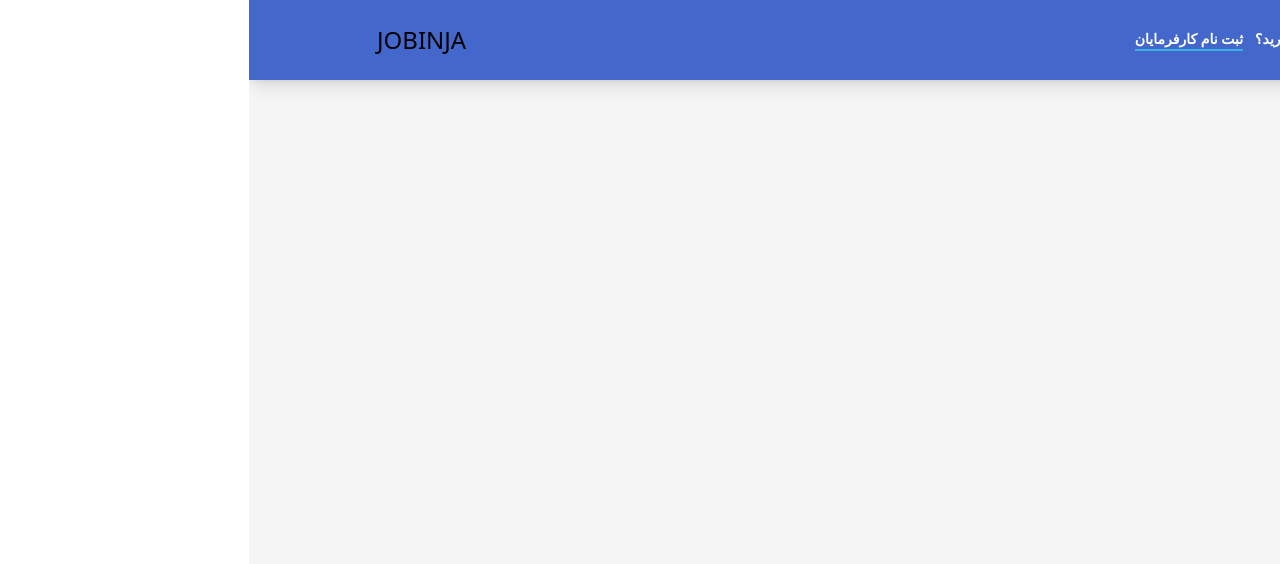
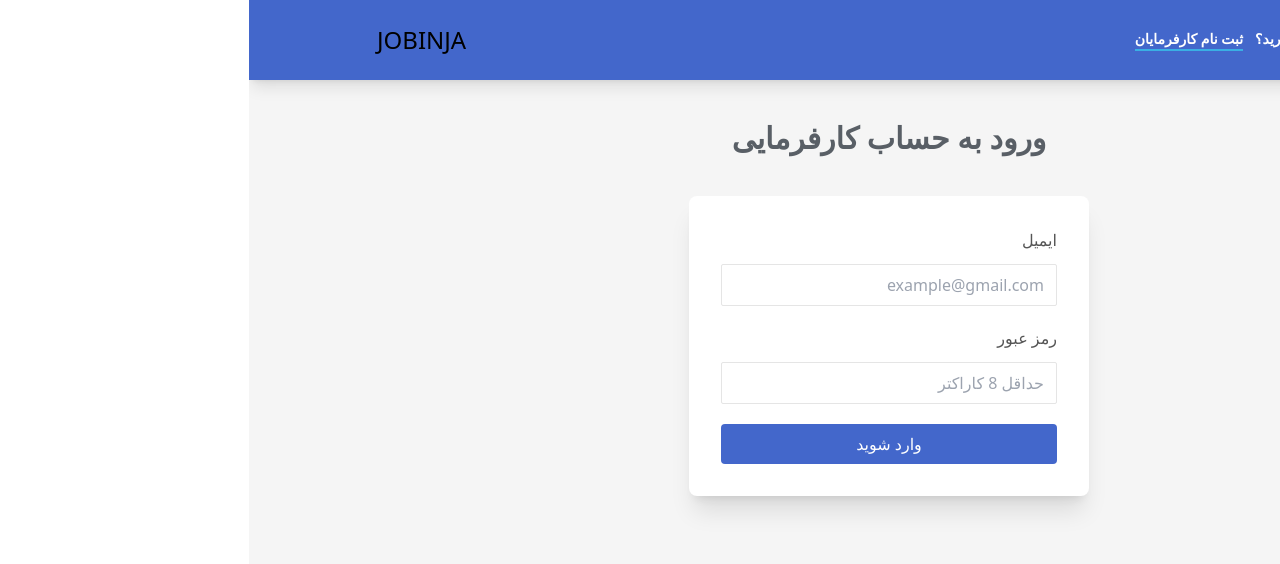
Before and after one commit to dosepehr/mern-jobinja-clone, a React (Vite) app in the folder client/: page /employer/login in a window 1280 px wide. Shown: the top 564 px of the page. Built offline with nearby package versions, Linux system fonts and the light colour scheme.

Commit message:
add login employer form

```diff
--- a/client/src/components/LoginEmployer.jsx
+++ b/client/src/components/LoginEmployer.jsx
@@ -1,5 +1,6 @@
 import { Link } from 'react-router-dom';
-
+import { Form, Formik, ErrorMessage, Field } from 'formik';
+import { loginUserShema } from '../validation/usersValidation';
 const LoginEmployer = () => {
     return (
         <div className='min-h-screen bg-[#f5f5f5] pb-10'>
@@ -15,6 +16,54 @@ const LoginEmployer = () => {
                 </div>
                 <p className='text-2xl'>JOBINJA</p>
             </nav>
+            <div className=' mt-10'>
+                <p className='text-mainmainDarkGray text-3xl text-[#595f66] font-semibold text-center'>
+                    ورود به حساب کارفرمایی
+                </p>
+                <Formik
+                    initialValues={{
+                        email: '',
+                        password: '',
+                    }}
+                    validationSchema={loginUserShema}
+                    onSubmit={(values) => {
+                        console.log(values);
+                    }}
+                >
+                    <Form className='bg-white shadow-xl mx-auto w-[400px] max-w-[90%] mt-10 p-8 space-y-5 rounded-lg'>
+                        <div className='flex flex-col justify-start'>
+                            <p className='mb-3 text-mainLightGray'>ایمیل</p>
+                            <Field
+                                name='email'
+                                type='email'
+                                placeholder='example@gmail.com'
+                                className='border border-[#e5e5e5] px-3 py-2 rounded-sm'
+                            />
+                            <span className='text-red-600 text-sm'>
+                                <ErrorMessage name='email' />
+                            </span>
+                        </div>
+                        <div className='flex flex-col justify-start'>
+                            <p className='mb-3 text-mainLightGray'>رمز عبور</p>
+                            <Field
+                                name='password'
+                                type='password'
+                                placeholder='حداقل 8 کاراکتر'
+                                className='border border-[#e5e5e5] px-3 py-2 rounded-sm'
+                            />
+                            <span className='text-red-600 text-sm'>
+                                <ErrorMessage name='password' />
+                            </span>
+                        </div>
+                        <button
+                            type='submit'
+                            className='w-full py-2 bg-mainDarkBlue text-white rounded'
+                        >
+                            وارد شوید
+                        </button>
+                    </Form>
+                </Formik>
+            </div>
         </div>
     );
 };
```
